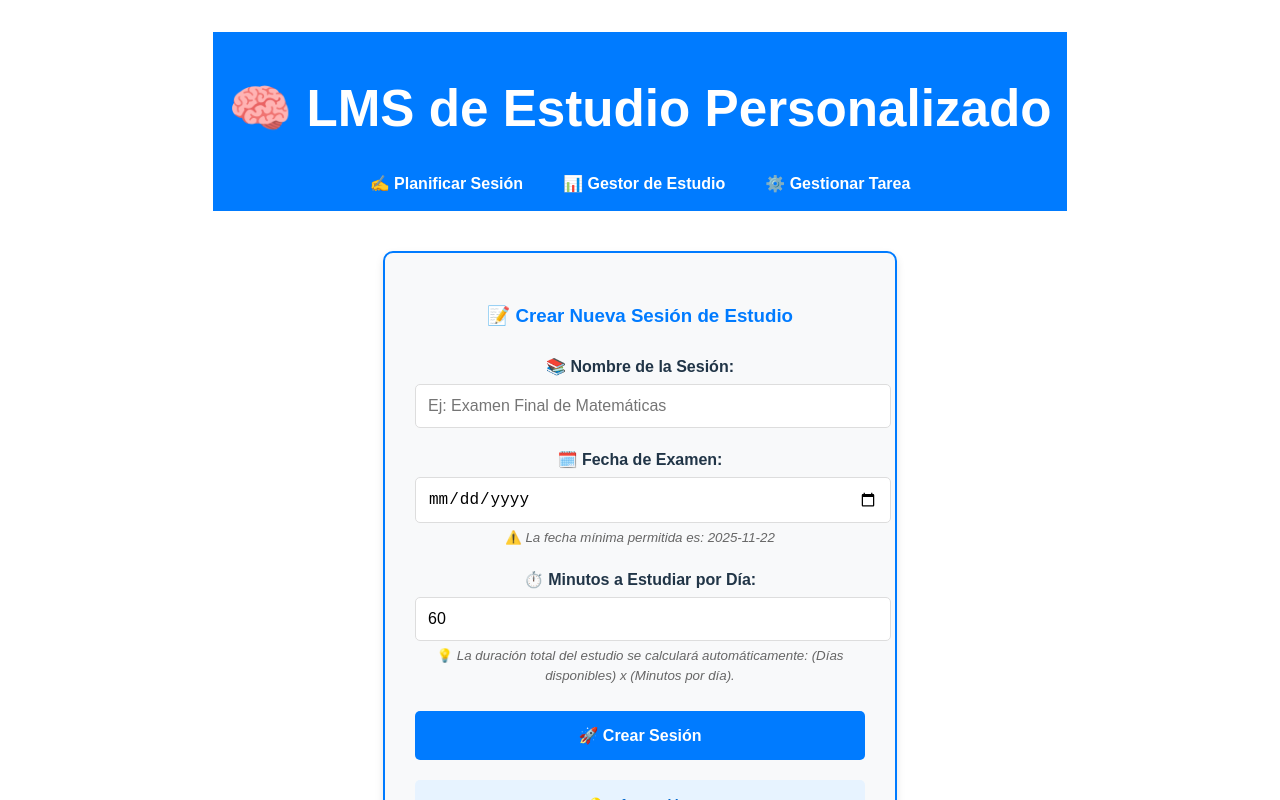
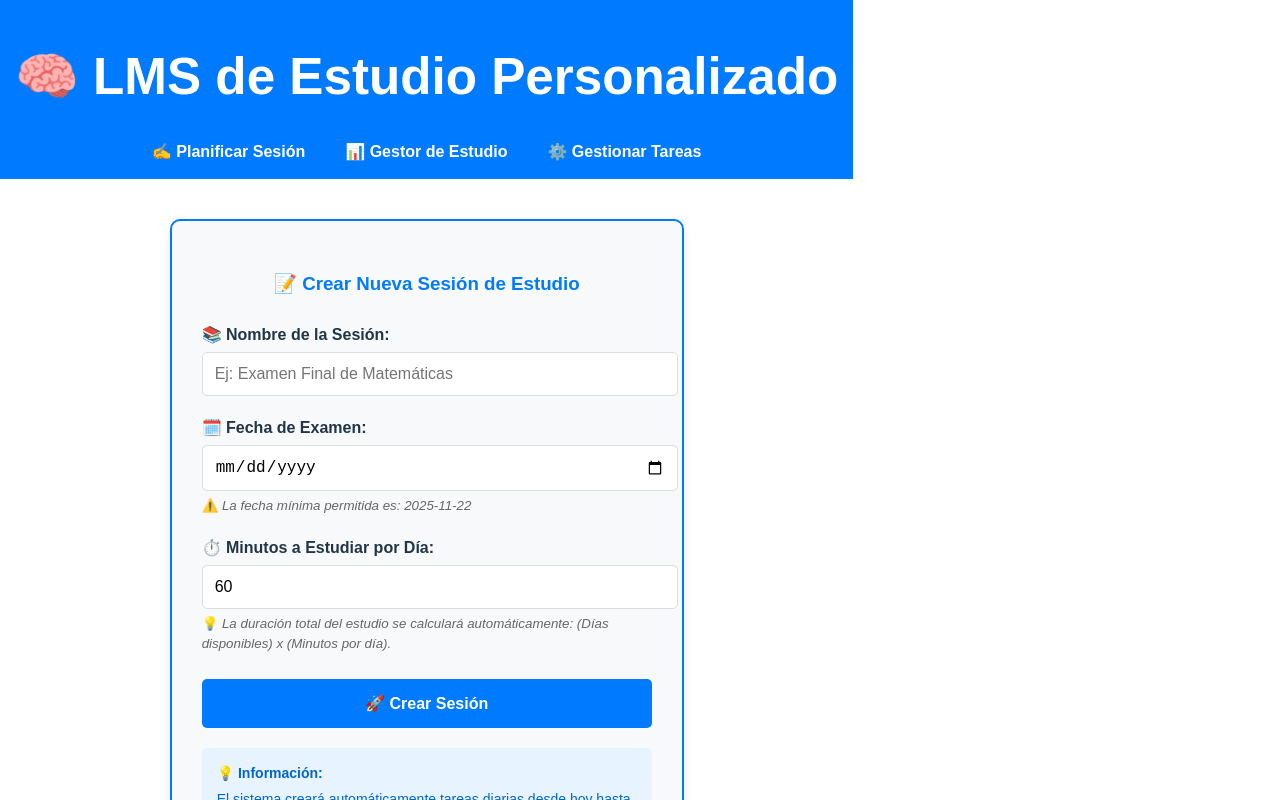
Before and after one commit to NicoRelease/PP2, a React (Vite) app in the folder FrontEnd/: page / in a window 1280 px wide. Shown: the top 800 px of the page. Built offline with nearby package versions, Linux system fonts and the light colour scheme.

Commit message:
corrigiendo la navegación

```diff
--- a/FrontEnd/src/App.jsx
+++ b/FrontEnd/src/App.jsx
@@ -1,11 +1,11 @@
-// App.js
 import React from 'react';
 import { BrowserRouter as Router, Routes, Route, Link } from 'react-router-dom';
+// REVERTIDO: Asumiendo que los componentes se encuentran en la carpeta './components' (la estructura original del usuario)
 import SessionForm from './components/SessionForm';
-import GestorEstudio from './components/GestorEstudio'; // ✅ Nuevo componente principal
+import GestorEstudio from './components/GestorEstudio'; // ✅ Componente principal
 import TareaManager from './components/TareaManager';
 import SessionDetail from './components/SessionDetail';
-import './App.css';
+// Nota: Se omite cualquier importación de CSS si no está disponible.
 
 function App() {
   return (
@@ -20,8 +20,8 @@ function App() {
             <Link to="/gestor-estudio" style={{ color: 'white', margin: '0 20px', textDecoration: 'none', fontWeight: 'bold' }}>
               📊 Gestor de Estudio
             </Link>
-            <Link to="/gestionar-sesion" style={{ color: 'white', margin: '0 20px', textDecoration: 'none', fontWeight: 'bold' }}>
-              ⚙️ Gestionar Tarea
+            <Link to="/gestor-estudio" style={{ color: 'white', margin: '0 20px', textDecoration: 'none', fontWeight: 'bold' }}>
+              ⚙️ Gestionar Tareas
             </Link>
           </nav>
         </header>
@@ -29,8 +29,11 @@ function App() {
         <main style={{ padding: '20px' }}>
           <Routes>
             <Route path="/" element={<SessionForm />} />
-            <Route path="/gestor-estudio" element={<GestorEstudio />} /> {/* ✅ Nueva ruta */}
-            <Route path="/gestionar-sesion/:sessionId?" element={<TareaManager />} />
+            <Route path="/gestor-estudio" element={<GestorEstudio />} /> {/* Ruta de vista general */}
+
+            {/* RUTA DINÁMICA: Coincide con /tareas/69 y usa el parámetro :tareaId */}
+            <Route path="/tareas/:tareaId" element={<TareaManager />} />
+
             <Route path="/session/:id" element={<SessionDetail />} />
           </Routes>
         </main>
```
Also changed, not shown: 1 other file (tests, documents, lock files or other folders).
